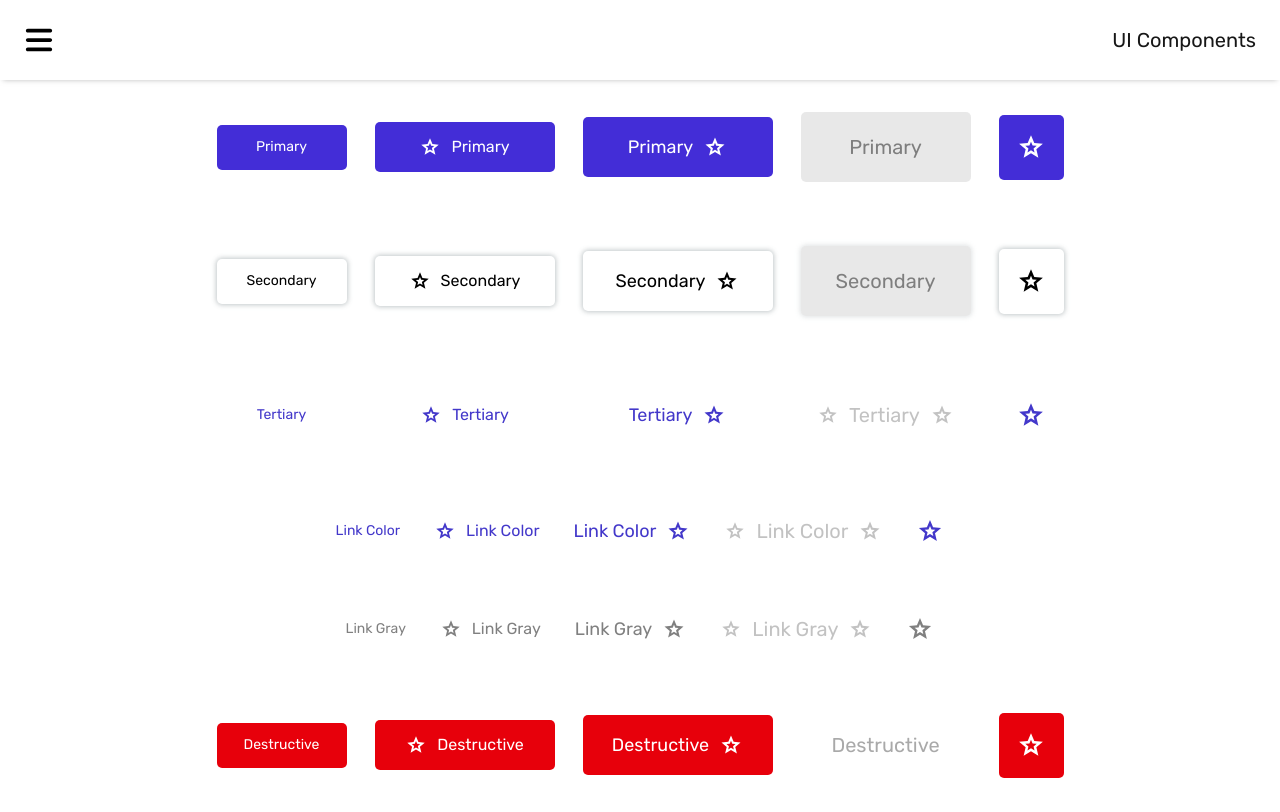
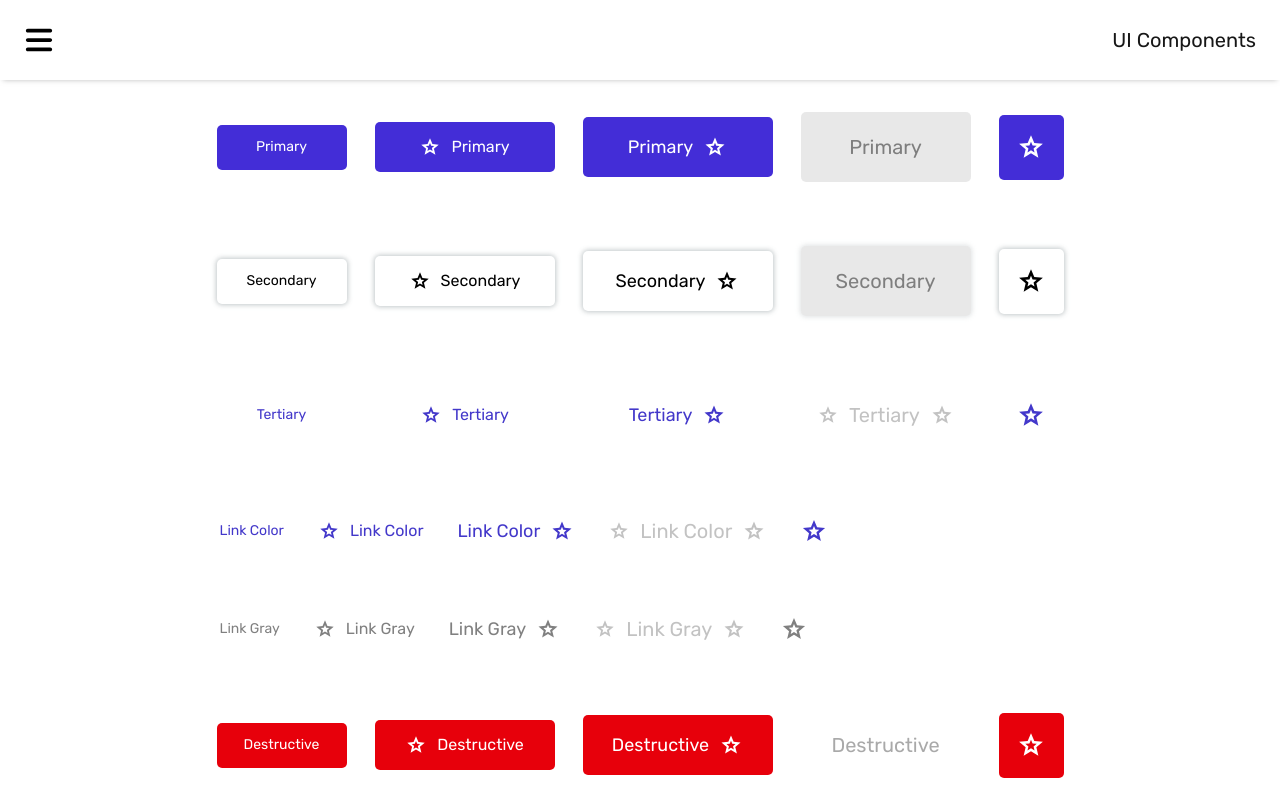
Before and after one commit to hsanchez7934/ui-components, a Next.js app: page /buttons in a window 1280 px wide. Built offline with nearby package versions, Linux system fonts and the light colour scheme.

Commit message:
minor changes

```diff
--- a/src/app/buttons/page.tsx
+++ b/src/app/buttons/page.tsx
@@ -264,12 +264,14 @@ const renderedBtns = (btns: Btns[]) => {
 export default function ButtonsPage() {
 	return (
 		<main className="min-h-screen pt-20 bg-white dark:bg-black flex flex-col items-center justify-center">
+			<div className="h-auto">
 				{renderedBtns(primaryBtns)}
 				{renderedBtns(secondaryButtons)}
 				{renderedBtns(tertiaryButtons)}
 				{renderedBtns(linkcolorButtons)}
 				{renderedBtns(linkgrayButtons)}
 				{renderedBtns(destructiveButtons)}
+			</div>
 		</main>
 	)
 }
```
Lines whose indentation alone changed are shown as unchanged.
